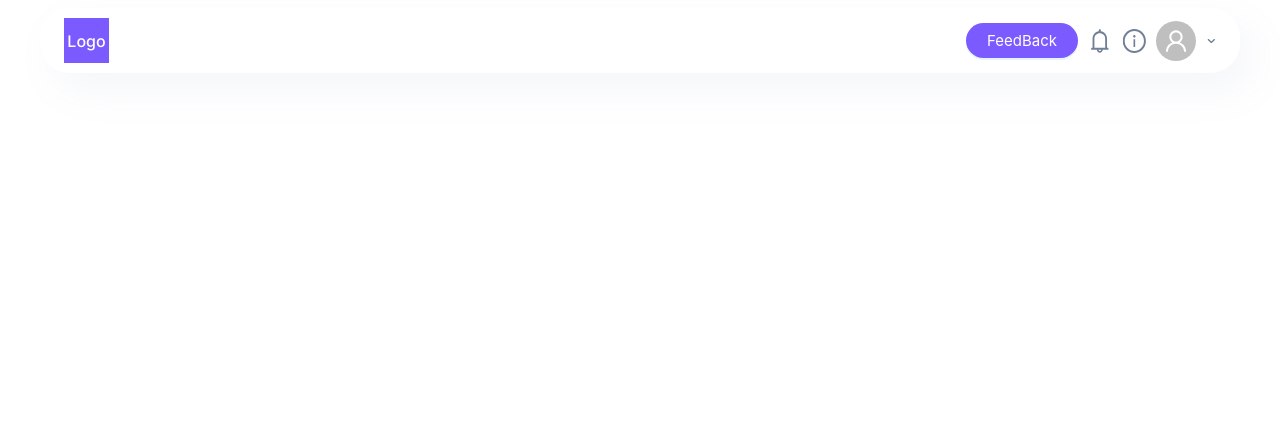
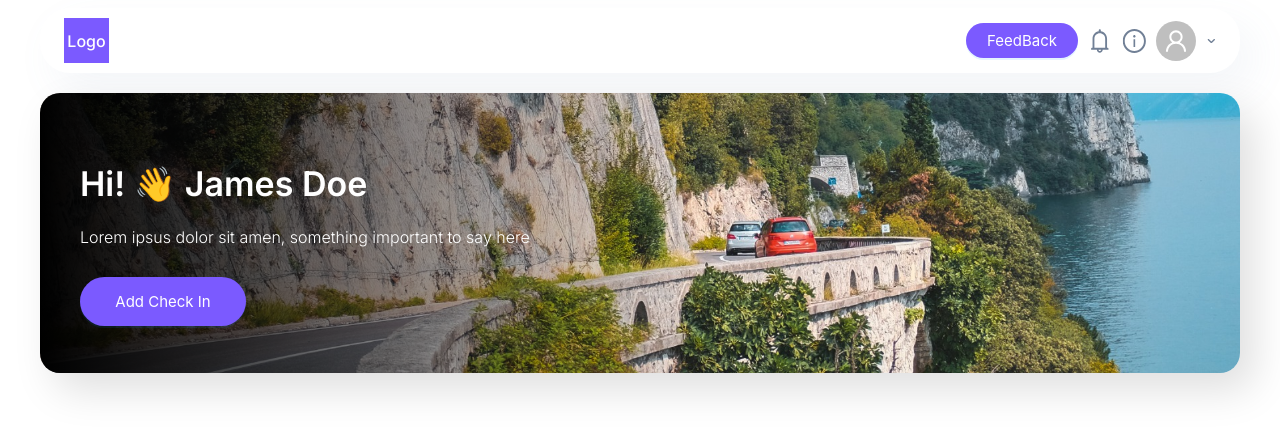
Before and after one commit to anasahmed2/wonder-craft-assignment, a Next.js app: page / in a window 1280 px wide. Shown: the top 434 px of the page. Built offline with nearby package versions, Linux system fonts and the light colour scheme.

Commit message:
Add Hero

```diff
--- a/src/app/components/Header.jsx
+++ b/src/app/components/Header.jsx
@@ -1,8 +1,8 @@
 import React from 'react'
+import Image from 'next/image';
 import { Button } from "antd";
-import Image from 'next/image';
+import { Avatar } from 'antd';
 import { UserOutlined } from '@ant-design/icons';
-import { Avatar } from 'antd';
 
 function Header() {
     return (
--- a/src/app/globals.css
+++ b/src/app/globals.css
@@ -54,3 +54,40 @@
 .nav-btn:hover{
   background-color:#6242e4!important;
 }
+
+.hero-container {
+  max-width: 1200px;
+  background-image: url("/assets/hero-bg.jpeg");
+  background-size: cover;
+  margin: 20px auto 0px auto;
+  border-radius: 20px;
+  color: #fff;
+  box-shadow: 14px 17px 40px 0px rgba(0, 0, 0, 0.13);
+  padding: 0 !important;
+  background-position-y: 80%;
+}
+
+.hero-inner-box{
+  height: 280px;
+  border-radius: 20px 0px 0px 20px;
+  background: linear-gradient(90deg, #000 0%, rgba(0, 0, 0, 0) 55.12%);
+  padding: 40px;
+  display: flex;
+  align-items: center;
+}
+
+.hero-content h1{
+  font-size:34px ;
+  font-weight: 600;
+}
+
+.hero-content p {
+  font-size: 16px;
+  font-weight: 300;
+  margin-bottom: 30px;
+}
+
+.hero-btn-style{
+  min-width: 166px!important;
+  padding: 14px 20px!important;
+}
--- a/src/app/page.jsx
+++ b/src/app/page.jsx
@@ -1,9 +1,24 @@
+import { Button } from "antd";
 import Header from "./components/Header";
+
 
 export default function Home() {
   return (
     <main className="container">
       <Header />
+      <div className="hero-container">
+        <div className="hero-inner-box">
+          <div className="hero-content">
+            <h1>Hi! 👋 James Doe</h1>
+            <p>Lorem ipsus dolor sit amen, something important to say here</p>
+            <Button
+              className='nav-btn hero-btn-style'
+              type="primary">
+              Add Check In
+            </Button>
+          </div>
+        </div>
+      </div>
     </main>
   );
 }
```
Also changed, not shown: public/assets/hero-bg.jpeg (added).
